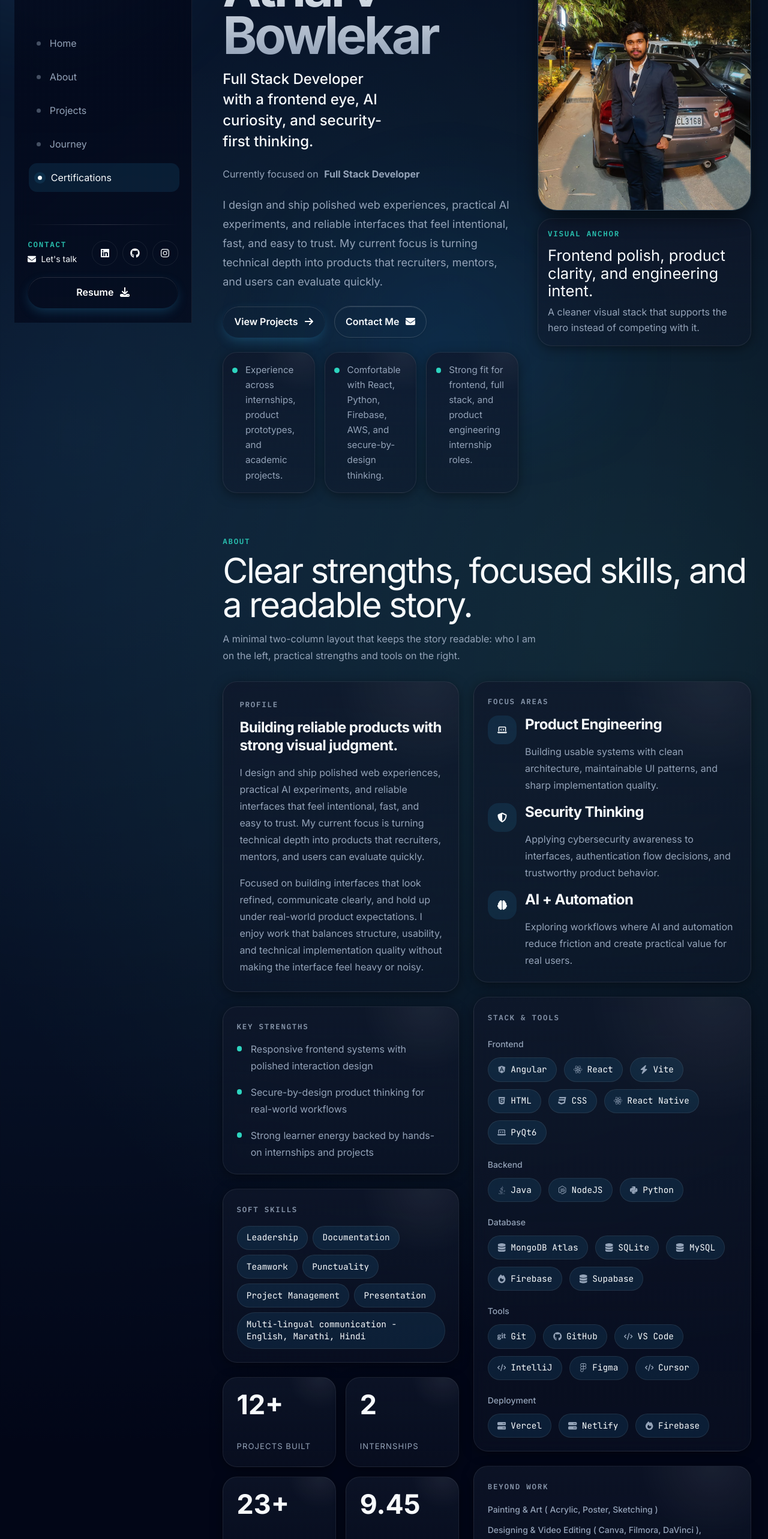
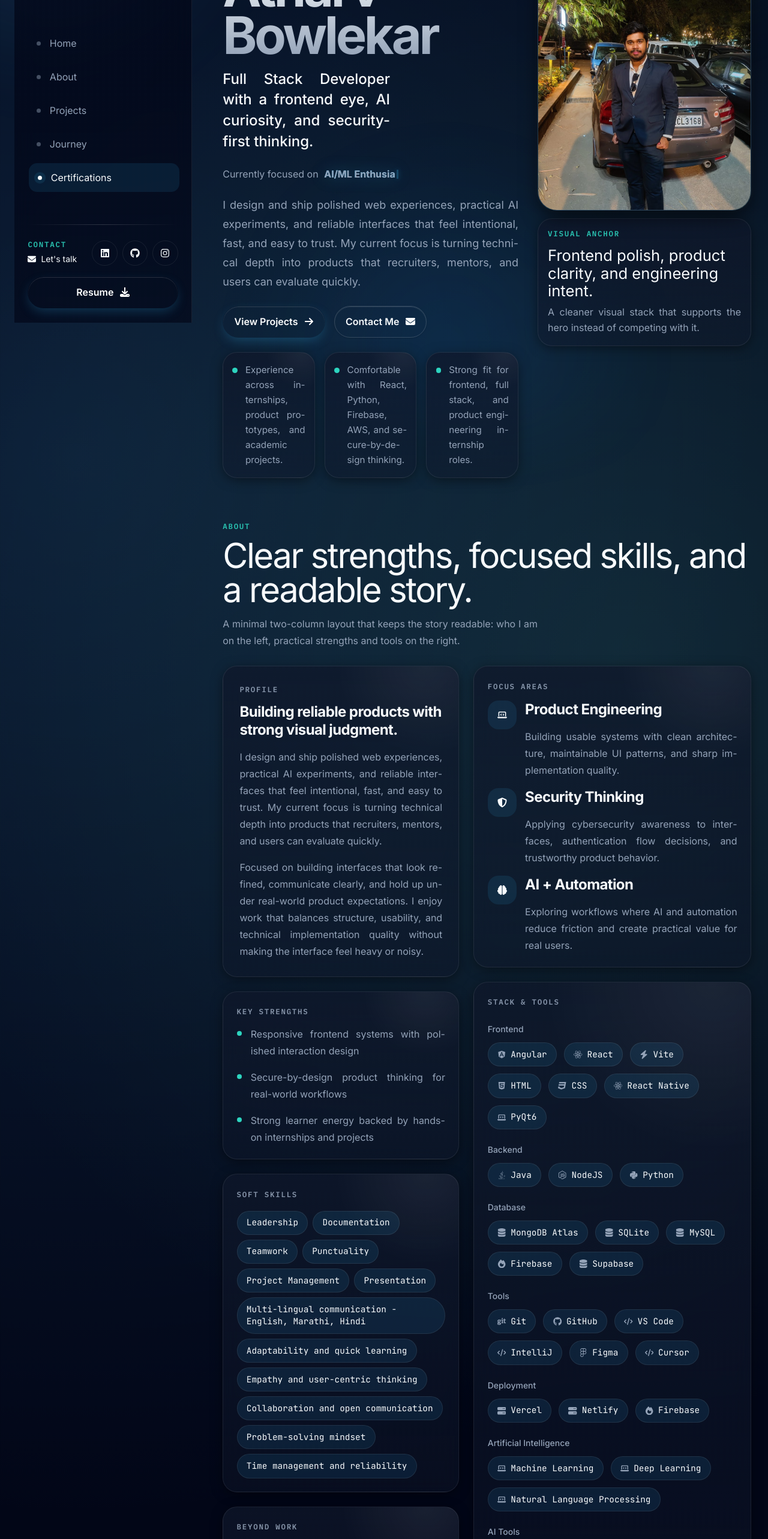
Before and after one commit to git-atharvb/React-Portfolio, a React (Vite) app: page / in a window 1280 px wide. Shown: the part 234-2800 px from the top of the page at 60% size. Built offline with nearby package versions, Linux system fonts and the light colour scheme.

Commit message:
Done with Styling & Visual Polish

```diff
--- a/src/App.jsx
+++ b/src/App.jsx
@@ -1,6 +1,7 @@
 import { useEffect, useMemo, useState } from 'react';
 import { motion, useMotionValue, useReducedMotion, useScroll, useSpring } from 'framer-motion';
 import heroImage from './assets/hero-optimized.jpg';
+import navbarImage from './assets/navbar.jpg';
 import PortfolioSidebar from './components/PortfolioSidebar.jsx';
 import { portfolioContent } from './content/portfolioContent.js';
 import AboutSection from './sections/AboutSection.jsx';
@@ -27,7 +28,8 @@ function App() {
   const smoothPointerY = useSpring(pointerY, { stiffness: 140, damping: 24, mass: 0.35 });
 
   const { seo } = portfolioContent;
-  const currentRole = portfolioContent.profile.roles[0];
+  const { roles } = portfolioContent.profile;
+  const currentRole = roles[0];
   const sectionIds = useMemo(
     () => portfolioContent.navItems.map((item) => item.href.replace('#', '')),
     [],
@@ -201,7 +203,7 @@ function App() {
         <PortfolioSidebar
           activeSection={activeSection}
           currentRole={currentRole}
-          heroImage={heroImage}
+          navbarImage={navbarImage}
           mobileNavOpen={mobileNavOpen}
           navItems={portfolioContent.navItems}
           onCloseMobileNav={closeMobileNav}
@@ -214,7 +216,7 @@ function App() {
 
         <main id="main-content" className="site-main flex-1 min-w-0">
           <HeroSection
-            currentRole={currentRole}
+            roles={roles}
             heroImage={heroImage}
             highlights={portfolioContent.highlights}
             profile={portfolioContent.profile}
--- a/src/index.css
+++ b/src/index.css
@@ -17,6 +17,11 @@
   --color-text-soft: var(--text-soft);
   --font-sans: 'Inter', sans-serif;
   --font-mono: 'JetBrains Mono', monospace;
+
+  --animate-shine: shine 3s linear infinite;
+  @keyframes shine {
+    to { background-position: 200% center; }
+  }
 }
 
 @layer base {
@@ -102,6 +107,7 @@
 
   p {
     line-height: 1.65;
+    @apply text-justify hyphens-auto;
   }
 
   :focus-visible {
@@ -117,11 +123,11 @@
 
 @layer components {
   .content-panel {
-    @apply bg-surface border border-border rounded-2xl p-6 shadow-[var(--shadow-surface)] transition-all duration-500 relative overflow-hidden;
+    @apply bg-surface border border-border rounded-2xl p-6 shadow-(--shadow-surface) transition-all duration-500 relative overflow-hidden;
   }
 
   .content-panel:hover {
-    @apply -translate-y-1 shadow-[var(--shadow-hover)] border-accent/40;
+    @apply -translate-y-1 shadow-(--shadow-hover) border-accent/40;
   }
 
   .section-eyebrow {
@@ -133,7 +139,7 @@
   }
 
   .hero-title {
-    @apply text-5xl sm:text-6xl lg:text-8xl font-extrabold tracking-tighter mb-6 bg-clip-text text-transparent bg-gradient-to-b from-text-main to-text-muted;
+    @apply text-5xl sm:text-6xl lg:text-8xl font-extrabold tracking-tighter mb-6 bg-clip-text text-transparent bg-linear-to-b from-text-main to-text-muted;
   }
 
   .hero-tagline {
--- a/src/sections/AboutSection.jsx
+++ b/src/sections/AboutSection.jsx
@@ -21,7 +21,13 @@ import {
   FaFire,
   FaServer,
   FaCode,
-  FaGithub
+  FaGithub,
+  FaPalette,
+  FaWandMagicSparkles,
+  FaChessBoard,
+  FaCube,
+  FaLightbulb,
+  FaPlaneUp
 } from 'react-icons/fa6';
 import SectionHeading from '../components/SectionHeading.jsx';
 import ScrollReveal from '../ScrollReveal.jsx';
@@ -53,15 +59,23 @@ const stackCategories = [
     title: 'Deployment',
     skills: ['Vercel', 'Netlify', 'Firebase'],
   },
+  {
+    title: 'Artificial Intelligence',
+    skills: ['Machine Learning', 'Deep Learning', 'Natural Language Processing'],
+  },
+  {
+    title: 'AI Tools',
+    skills: ['ChatGPT-CODEX', 'Google Gemini', 'Claude-Haiku', 'VSCode Copilot', 'GitHub Copilot'],
+  }
 ];
 
 const beyondWorkInterests = [
-  'Painting & Art ( Acrylic, Poster, Sketching )',
-  'Designing & Video Editing ( Canva, Filmora, DaVinci ), Multimedia Operatives.',
-  'Sport - Chess (Rapid/Blitz), Table-Tennis, Volleyball',
-  'Cube Solving : Algorithmic Practice ( 3*3, 4*4 )',
-  'Learning new technologies & exploring creativity.',
-  'Travelling, adventure and wide experiences.',
+  { icon: FaPalette, label: 'Painting & Art', desc: 'Acrylic, Poster, Sketching' },
+  { icon: FaWandMagicSparkles, label: 'Design & Video', desc: 'Canva, Filmora, DaVinci' },
+  { icon: FaChessBoard, label: 'Sports', desc: 'Chess, Table-Tennis, Volleyball' },
+  { icon: FaCube, label: 'Cube Solving', desc: 'Algorithmic Practice (3x3, 4x4)' },
+  { icon: FaLightbulb, label: 'Exploration', desc: 'Learning new tech & creativity' },
+  { icon: FaPlaneUp, label: 'Travelling', desc: 'Adventure & wide experiences' },
 ];
 
 const softSkills = [
@@ -72,6 +86,11 @@ const softSkills = [
   'Project Management',
   'Presentation',
   'Multi-lingual communication - English, Marathi, Hindi',
+  'Adaptability and quick learning',
+  'Empathy and user-centric thinking',
+  'Collaboration and open communication',
+  'Problem-solving mindset',
+  'Time management and reliability',
 ];
 
 const getSkillIcon = (skillName) => {
@@ -167,13 +186,27 @@ function AboutSection({ focusAreas, highlights, interests, profile, skills, stre
             </div>
           </ScrollReveal>
 
-          <ScrollReveal className="grid gap-4 sm:grid-cols-2" delay={0.14}>
-            {highlights.map((item) => (
-              <article className="content-panel compact-panel" key={item.label}>
-                <span className="compact-stat">{item.value}</span>
-                <p className="compact-stat-label">{item.label}</p>
-              </article>
-            ))}
+          <ScrollReveal className="content-panel" delay={0.14}>
+            <p className="section-eyebrow">Beyond work</p>
+            <div className="mt-4 flex flex-col gap-2">
+              {beyondWorkInterests.map((interest) => {
+                const Icon = interest.icon;
+                return (
+                  <motion.div
+                    key={interest.label}
+                    className="flex items-center gap-4 p-2 rounded-xl hover:bg-surface-hover transition-colors group cursor-default"
+                  >
+                    <div className="w-10 h-10 shrink-0 flex items-center justify-center rounded-lg bg-background border border-border text-text-muted group-hover:text-accent group-hover:border-accent/40 transition-all duration-300 shadow-sm">
+                      <Icon className="text-lg group-hover:scale-110 transition-transform duration-300" />
+                    </div>
+                    <div className="flex flex-col">
+                      <h4 className="text-sm font-bold text-text-main">{interest.label}</h4>
+                      <p className="text-xs text-text-muted mt-0.5 leading-relaxed">{interest.desc}</p>
+                    </div>
+                  </motion.div>
+                );
+              })}
+            </div>
           </ScrollReveal>
         </div>
 
@@ -204,7 +237,7 @@ function AboutSection({ focusAreas, highlights, interests, profile, skills, stre
             <div className="mt-6 space-y-6">
               {stackCategories.map((category) => (
                 <div key={category.title}>
-                  <h4 className="mb-3 text-sm font-medium text-[var(--text-muted)]">
+                  <h4 className="mb-3 text-sm font-medium text-text-muted">
                     {category.title}
                   </h4>
                   <motion.div
@@ -229,7 +262,7 @@ function AboutSection({ focusAreas, highlights, interests, profile, skills, stre
                           }}
                           whileHover={{ scale: 1.05, y: -2 }}
                         >
-                          <Icon className="text-[var(--text-muted)]" aria-hidden="true" />
+                          <Icon className="text-text-muted" aria-hidden="true" />
                           {skill}
                         </motion.span>
                       );
@@ -240,15 +273,13 @@ function AboutSection({ focusAreas, highlights, interests, profile, skills, stre
             </div>
           </ScrollReveal>
 
-          <ScrollReveal className="content-panel" delay={0.16}>
-            <p className="section-eyebrow">Beyond work</p>
-            <div className="mt-4 space-y-3">
-              {beyondWorkInterests.map((interest) => (
-                <h4 className="text-sm font-medium text-[var(--text-muted)] leading-relaxed" key={interest}>
-                  {interest}
-                </h4>
-              ))}
-            </div>
+          <ScrollReveal className="grid gap-4 sm:grid-cols-2" delay={0.16}>
+            {highlights.map((item) => (
+              <article className="content-panel compact-panel" key={item.label}>
+                <span className="compact-stat">{item.value}</span>
+                <p className="compact-stat-label">{item.label}</p>
+              </article>
+            ))}
           </ScrollReveal>
         </div>
       </div>
--- a/src/sections/HeroSection.jsx
+++ b/src/sections/HeroSection.jsx
@@ -1,11 +1,65 @@
-import { motion } from 'framer-motion';
+import { animate, motion, useMotionValue, useTransform } from 'framer-motion';
+import { useEffect, useState } from 'react';
 import { FaArrowRight, FaEnvelope } from 'react-icons/fa6';
 import ActionButton from '../components/ActionButton.jsx';
 
 const MotionDiv = motion.div;
 const MotionSection = motion.section;
+const MotionStrong = motion.strong;
 
-function HeroSection({ currentRole, heroImage, highlights, profile, socialProof }) {
+function TypingRole({ roles }) {
+  const [roleIndex, setRoleIndex] = useState(0);
+  const count = useMotionValue(0);
+  const rounded = useTransform(count, (latest) => Math.round(latest));
+  const displayText = useTransform(rounded, (latest) => roles[roleIndex].slice(0, latest));
+
+  useEffect(() => {
+    let typingControls;
+    let deleteTimeout;
+    let deleteControls;
+
+    const typingAnimation = () => {
+      typingControls = animate(count, roles[roleIndex].length, {
+        type: 'tween',
+        duration: 1.5,
+        ease: 'easeInOut',
+        delay: 0.4,
+        onComplete: () => {
+          deleteTimeout = setTimeout(() => {
+            deleteControls = animate(count, 0, {
+              type: 'tween', duration: 1, ease: 'easeInOut', delay: 1.5,
+              onComplete: () => setRoleIndex((prev) => (prev + 1) % roles.length),
+            });
+          }, 1000);
+        },
+      });
+    };
+
+    typingAnimation();
+
+    return () => {
+      typingControls?.stop();
+      deleteControls?.stop();
+      clearTimeout(deleteTimeout);
+    };
+  }, [roleIndex, roles]);
+
+  return (
+    <MotionStrong className="relative inline-block text-transparent bg-clip-text bg-linear-to-r from-accent via-[#38bdf8] dark:via-[#bae6fd] to-accent bg-size-[200%_auto] animate-shine drop-shadow-[0_0_12px_var(--accent-glow)] font-extrabold pr-1">
+      <motion.span>{displayText}</motion.span>
+      <motion.span
+        className="ml-1 inline-block h-full w-0.5 translate-y-1 bg-current"
+        className="ml-0.5 inline-block h-[0.9em] w-0.75 translate-y-0.5 bg-accent shadow-[0_0_8px_var(--color-accent)] align-baseline"
+        initial={{ opacity: 1 }}
+        animate={{ opacity: 0 }}
+        exit={{ opacity: 1 }}
+        transition={{ repeat: Infinity, duration: 0.8, ease: 'easeInOut' }}
+      />
+    </MotionStrong>
+  );
+}
+
+function HeroSection({ roles, heroImage, highlights, profile, socialProof }) {
   return (
     <MotionSection
       className="hero-section"
@@ -33,10 +87,10 @@ function HeroSection({ currentRole, heroImage, highlights, profile, socialProof
 
           <div className="hero-story-line">
             <span>Currently focused on</span>
-            <strong>{currentRole}</strong>
+            <TypingRole roles={roles} />
           </div>
 
-          <p className="max-w-2xl text-base leading-8 text-[var(--text-muted)] sm:text-lg">
+          <p className="max-w-2xl text-base leading-8 text-(--text-muted) sm:text-lg">
             {profile.summary}
           </p>
 
--- a/src/sections/ProjectsSection.jsx
+++ b/src/sections/ProjectsSection.jsx
@@ -40,7 +40,7 @@ function FeaturedProject({ project }) {
         <div className="status-pill">Featured Project</div>
         <p className="section-eyebrow mt-4">Large card showcase</p>
         <h3 className="featured-project-title">{project.title}</h3>
-        <p className="text-base leading-8 text-[var(--text-muted)]">{project.description}</p>
+        <p className="text-base leading-8 text-(--text-muted)">{project.description}</p>
         <div className="tag-list mt-6">
           {project.stack.map((item) => (
             <span className="skill-badge" key={`${project.title}-${item}`}>
```
Also changed, not shown: src/components/PortfolioSidebar.jsx (+17 -17 lines), src/assets/navbar.jpg (renamed from src/assets/IMG_20240507_104652_871.jpg).
